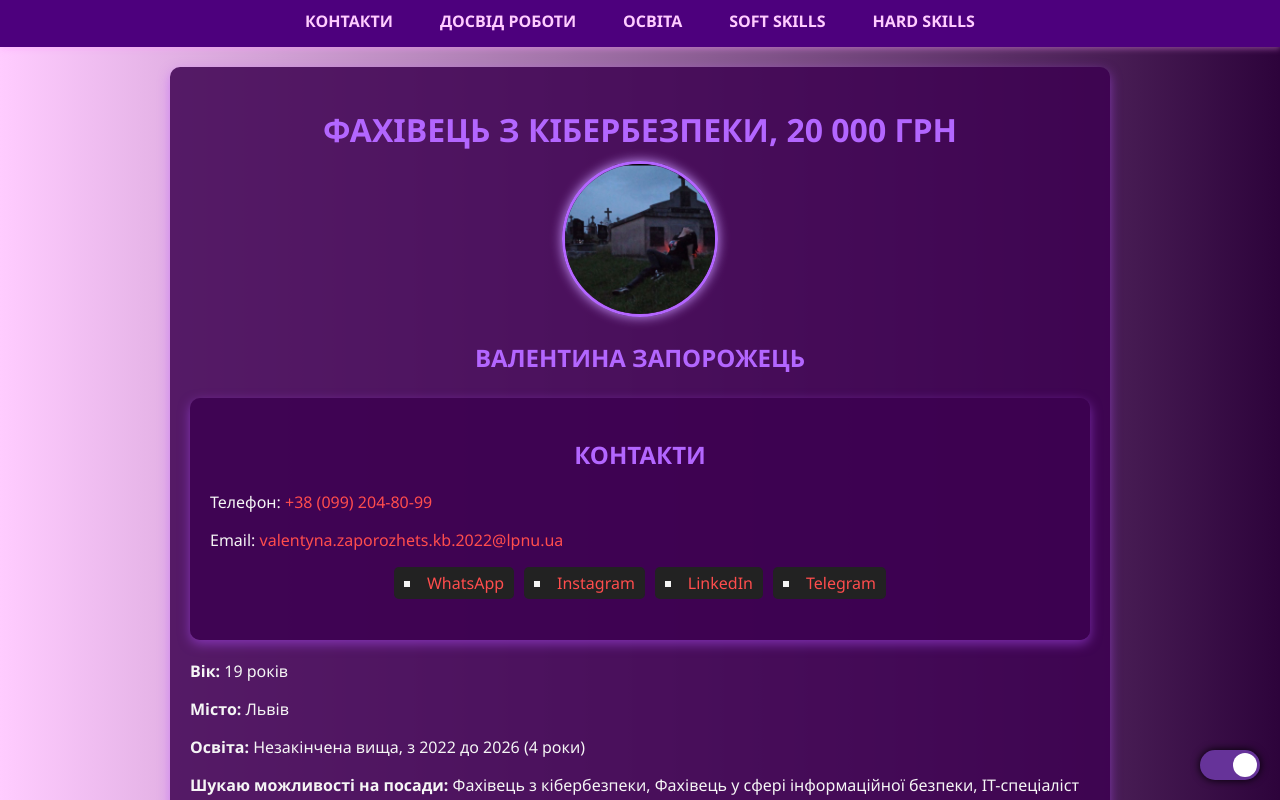
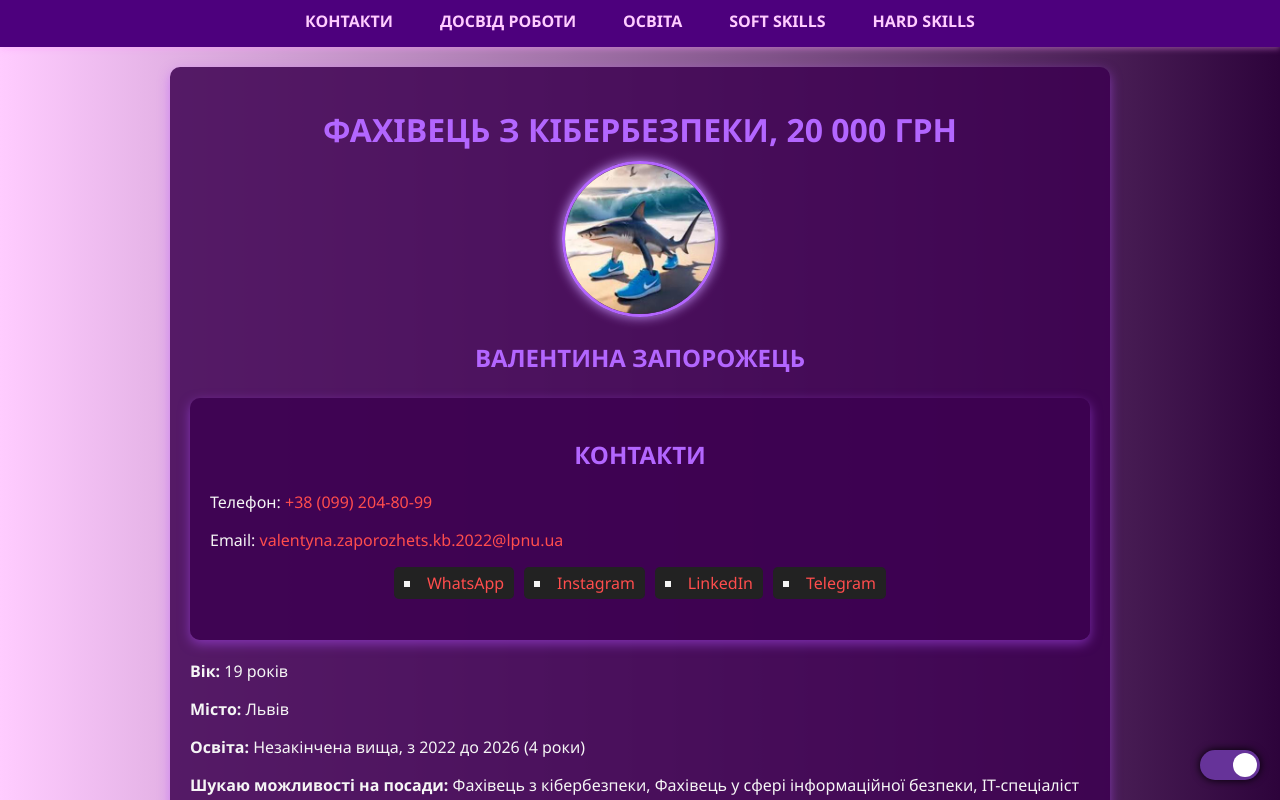
Before and after one commit to HUBABUBA87/RESUME_SITE, a plain HTML site: page index.html in a window 1280 px wide. Shown: the top 800 px of the page. Drawn offline with Linux system fonts and the light colour scheme; no server answers.

Commit message:
Update index.html

```diff
--- a/index.html
+++ b/index.html
@@ -26,7 +26,7 @@
 
     <header>
         <h1>Фахівець з кібербезпеки, 20 000 грн</h1>
-        <img src="photo_2024-06-14_09-02-59.jpg" alt="Фото" width="150" height="150">
+        <img src="tralalero_tralala.jpg" alt="Фото" width="150" height="150">
         <h2><p><strong>Валентина Запорожець</strong></p></h2>
 
         <!-- 🔹 Контакти -->
```
